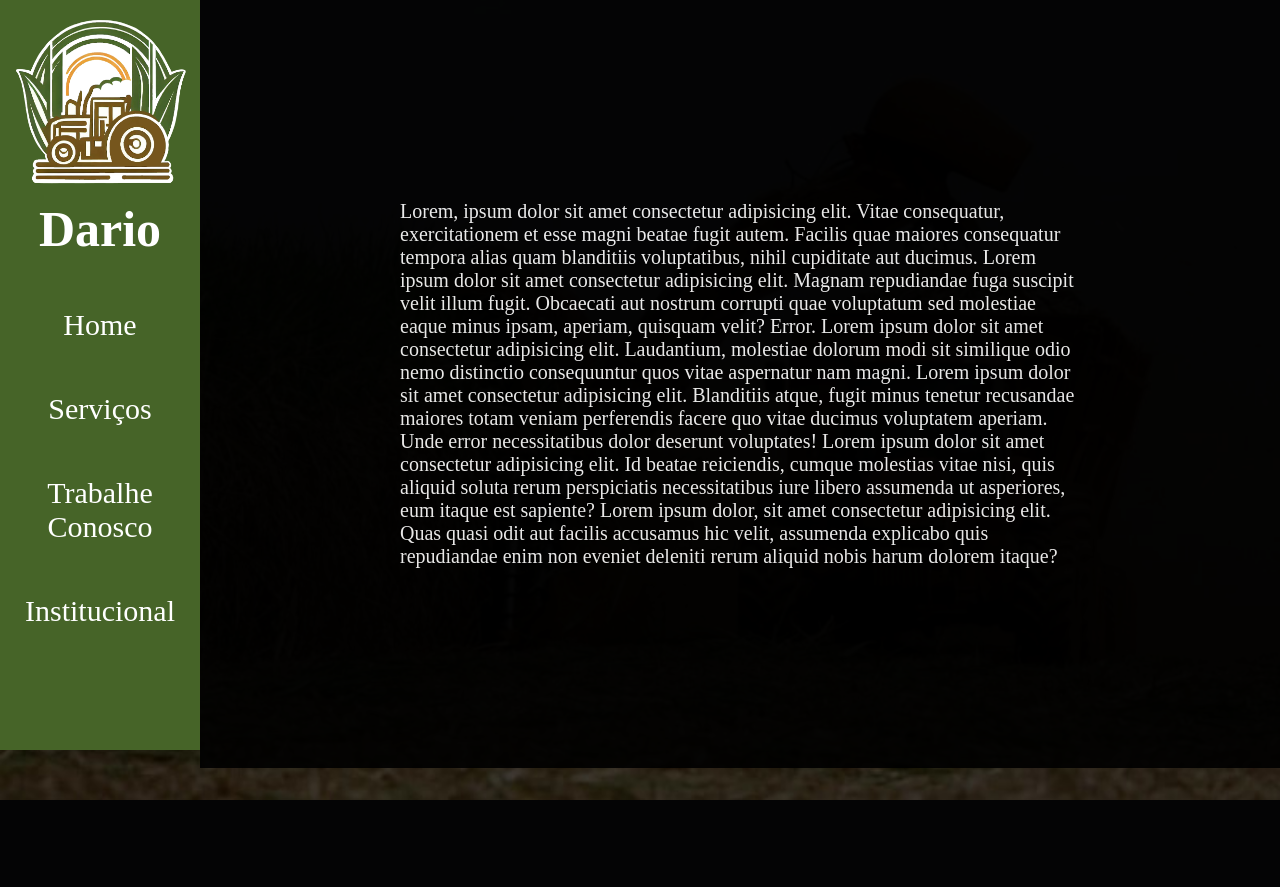
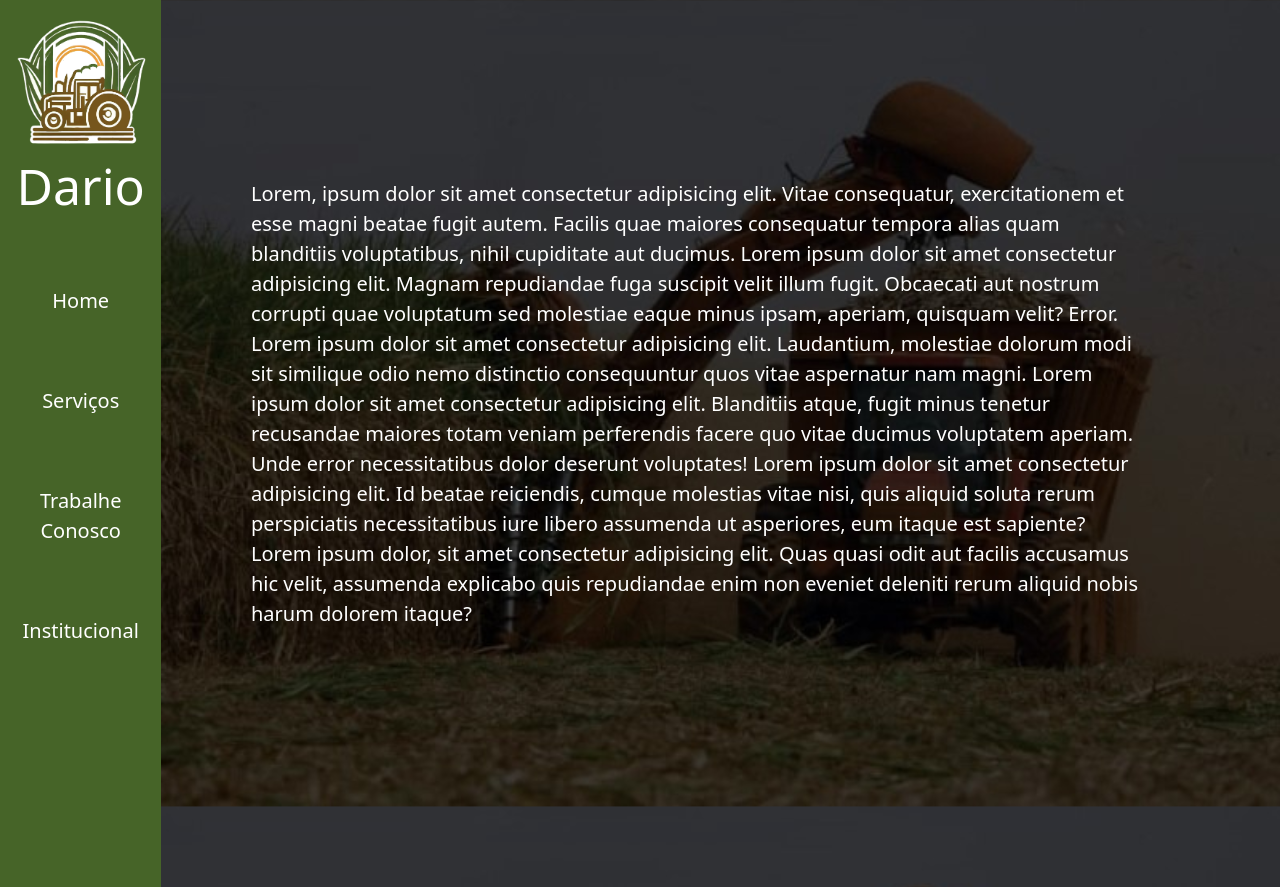
Before and after one commit to Lic4Lic4/ProjetoAgricolaDario, a PHP site: page /intitucional.html in a window 1280 px wide. Before the commit the page ends 800 px from the top, so only its background shows below. Run offline with PHP 8.4, Linux system fonts and the light colour scheme.

Commit message:
Página institucional
Implementação da responsividade da página intitucional, quase pronta!

```diff
--- a/ProjetoAgricolaDario/institucional.css
+++ b/ProjetoAgricolaDario/institucional.css
@@ -11,18 +11,28 @@
     --body--text--color: white;
 }
 
+p {
+    margin-top: 20%;
+    margin-left: 10%;
+    width: 70vw;
+    padding-bottom: 0;
+}
+
 .fotoLogo {
-    width: 20rem;
-    height: 20rem;
+    width: 15rem;
+    height: 15rem;
 }
 
 .nav {
-    width: 21rem;
-    height: 75rem;
+    width: 20rem;
+    height: 100%;
+    padding: 0.5%;
+    padding-bottom: 15%;
     background-color: var(--nav--bg--color);
     color: var(--nav--text--color);
-    display: flex;
+    display: block;
     flex-direction: column;
+    position: sticky;
 
 }
 .nome {
@@ -31,8 +41,11 @@
 }
 
 ul {
-   list-style-type: none;
-   font-size: 3rem;
+    list-style-type: none;
+    display: block;
+    text-align: center;
+    margin: 0;
+    padding: 0;
 }
 
 ul a {
@@ -40,28 +53,26 @@ ul a {
     color: var(--nav--text--color);
     display: block;
     text-align: center;
-    margin: 5rem 0;
+    margin: 7rem 0;
+    font-size: 2rem;
 }
 
 .container {
     display: flex;
+    padding: 0;
+    margin: 0;
+    width: 100%;
+    height: 100%;
 }
 
 .container2 {
     display: flex;
-    padding: 1rem;
-    background-color: black;
-    opacity: 0.9;
-}
+    justify-content: center;
+    align-items: center;
+    width: 100vw;
+    height: 20%;
+    margin-right: 15%;
 
-.container3 {
-    display: flex;
-    margin: 19rem 19rem 19rem 19rem;
-}
-
-.background {
-    background-color: black;
-    opacity: 0.9;
 }
 
 body {
@@ -72,4 +83,97 @@ body {
     background-size: cover;
     color: var(--body--text--color);
     font-size: 2rem;
+    overflow: hidden;
 }
+
+@media (max-width: 450px) {
+
+    .container {
+        display: block;
+        padding: 0;
+        margin-top: 0;
+        width: 100%;
+        height: 100%;
+    }
+
+    p {
+        font-size: 1rem;
+        width: 85%;
+        margin: 10%;
+        margin-top: 20%;
+
+    }
+
+    .fotoLogo {
+        width: 5rem;
+        height: 5rem;
+        margin-left: 2rem;
+        margin-top: 1rem;
+        margin-bottom: 0;
+    }
+
+    .nav {
+        width: 100%;
+        height: 13rem;
+        padding: 0.2%;
+        background-color: var(--nav--bg--color);
+        color: var(--nav--text--color);
+        display: flex;
+
+
+    }
+
+    .nome {
+        font-size: 2.5rem;
+        text-align: left;
+        margin-left: 1.5rem;
+        margin-top: 1rem;
+
+    }
+
+    ul {
+        display: flex;
+    }
+
+
+    ul a {
+        text-decoration: none;
+        color: var(--nav--text--color);
+        display: flex;
+        text-align: center;
+        margin: 5rem 1rem;
+        font-size: 1rem;
+        flex-direction: row;
+
+    }
+
+}
+
+@media (min-width: 700px) and (max-width: 1024px) {
+
+    .nav {
+
+        padding-bottom: 60%;
+
+    }
+
+    .container2 {
+        margin-top: 5%;
+    }
+
+    ul a {
+        margin-top: 10rem;
+        margin-bottom: 10rem;
+    }
+
+    ul{
+        margin-top: 25rem;
+    }
+
+    p {
+        font-size: 2rem;
+        margin: 7%;
+        margin-top: 40%;
+
+    }
+}
--- a/ProjetoAgricolaDario/intitucional.html
+++ b/ProjetoAgricolaDario/intitucional.html
@@ -3,6 +3,7 @@
     <head>
         <meta charset="UTF-8">
         <meta name="viewport" content="width=device-width, initial-scale=1.0">
+        <link href="https://cdn.jsdelivr.net/npm/bootstrap@5.0.2/dist/css/bootstrap.min.css" rel="stylesheet" integrity="sha384-EVSTQN3/azprG1Anm3QDgpJLIm9Nao0Yz1ztcQTwFspd3yD65VohhpuuCOmLASjC" crossorigin="anonymous">
         <link rel="stylesheet" href="institucional.css">
         <title>Institucional</title>
     </head>
```
Also changed, not shown: ProjetoAgricolaDario/estiloHome.css (+10 -1 lines), ProjetoAgricolaDario/servicos.css (+10 -11 lines).
